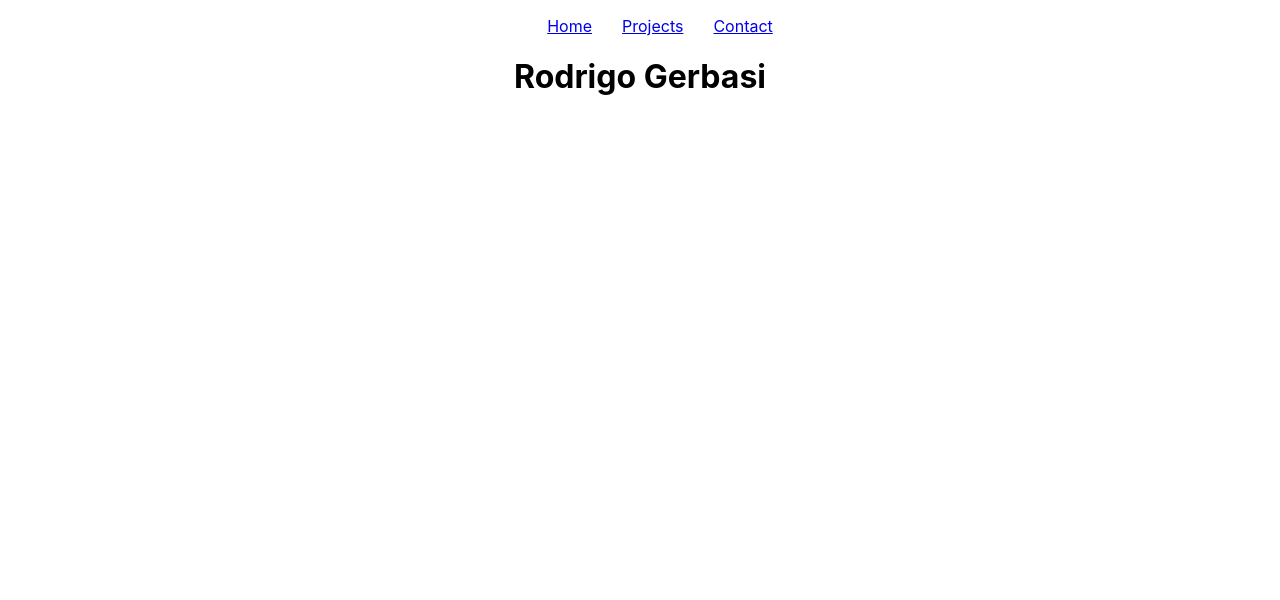
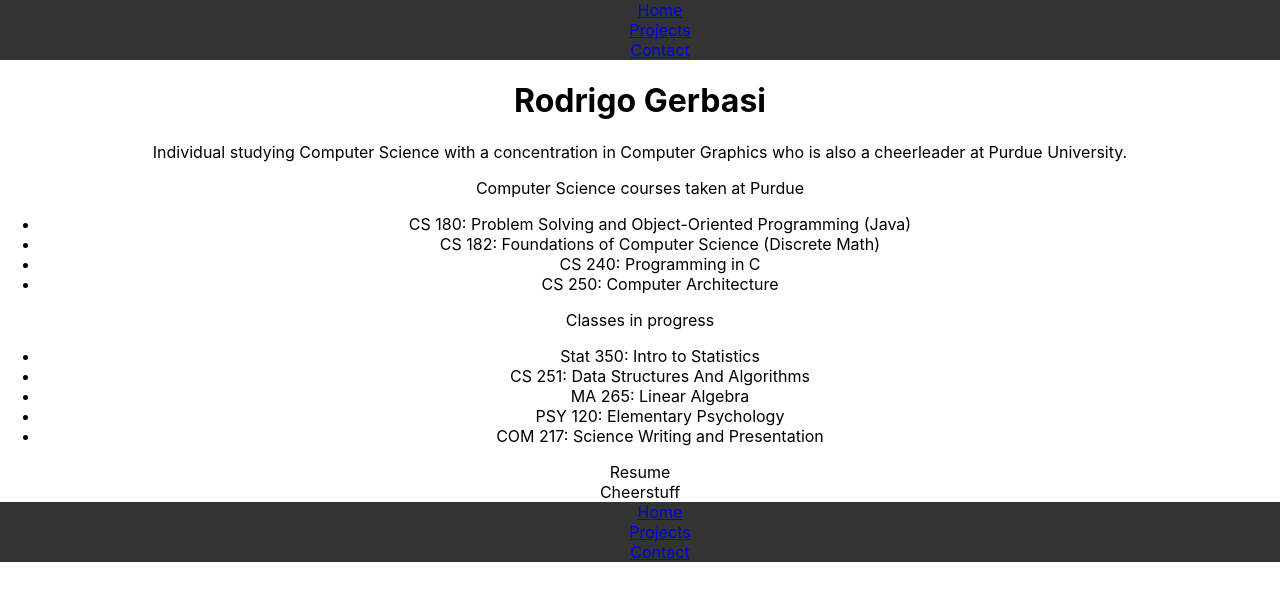
Before and after one commit to rgerbasi/homepage, a React (Create React App) app: page / in a window 1280 px wide. Shown: the top 600 px of the page. Built offline with nearby package versions, Linux system fonts and the light colour scheme.

Commit message:
Added aphrodite for css, started adding stylesheets

```diff
--- a/package.json
+++ b/package.json
@@ -3,6 +3,7 @@
   "version": "0.1.0",
   "private": true,
   "dependencies": {
+    "aphrodite": "^2.3.1",
     "react": "^16.8.6",
     "react-dom": "^16.8.6",
     "react-router-dom": "^5.0.0",
--- a/src/App.css
+++ b/src/App.css
@@ -1,11 +1,10 @@
+/*
 .App {
   text-align: center;
 }
+*/
 
-.Links li {
-  display: inline-block;
-  padding: 0 15px;
-}
+
 .App-logo {
   animation: App-logo-spin infinite 20s linear;
   height: 40vmin;
--- a/src/App.js
+++ b/src/App.js
@@ -1,39 +1,81 @@
 import React, { Component } from 'react';
 import { Route, Switch, NavLink } from 'react-router-dom'
+import { StyleSheet, css } from 'aphrodite'
 
 import Home from './Home'
 import Projects from './Projects'
 import Contact from './Contact'
 
-import './App.css'
+
+class App extends Component{
+  state = {
+    curpath: "/",
+  }
 
 
-class App extends React.Component{
 
   render(){
     return(
-      <div className="App">
-        <ul className="Links">
-          <li>
-            <NavLink to="/">Home</NavLink>
+      <div className={css(styles.App)} >
+        <ul className={css(styles.list)} >
+          <li style={styles.listItem}>
+            <NavLink to="/"  >Home</NavLink>
           </li>
-          <li>
-            <NavLink to="/projects">Projects</NavLink>
+          <li style={styles.listItem}>
+            <NavLink to="/projects" >Projects</NavLink>
           </li>
-          <li>
-            <NavLink to="/contact">Contact</NavLink>
+          <li style={styles.listItem}>
+            <NavLink to="/contact" >Contact</NavLink>
           </li>
         </ul>
+
+
         <Switch>
           <Route path="/" exact component={Home}/>
           <Route path="/projects" component={Projects}/>
           <Route path="/contact" component={Contact}/>
         </Switch>
+
+        <ul className={css(styles.list)} >
+          <li style={styles.listItem}>
+              <NavLink to="/" >Home</NavLink>
+            </li>
+            <li style={styles.listItem}>
+              <NavLink to="/projects" >Projects</NavLink>
+            </li>
+            <li style={styles.listItem}>
+              <NavLink to="/contact" >Contact</NavLink>
+            </li>
+        </ul>
+
+
       </div>
     )
   }
-
 }
 
+const styles = StyleSheet.create({
+  App:{
+    textAlign: 'center',
+
+  },
+  list:{
+    listStyleType: 'none',
+    margin: 0,
+    backgroundColor:'#333'
+  },
+  listItem:{
+    float: 'center',
+
+  },
+  link:{
+    display:'block',
+    color:'white',
+    textAlign:'center',
+    padding: '14px 16px',
+    textDecoration: 'none',
+
+  }
+})
 
 export default App;
--- a/src/Contact.js
+++ b/src/Contact.js
@@ -1,5 +1,5 @@
 import React, { Component } from 'react'
-import { Route } from 'react-router-dom'
+//import { Route } from 'react-router-dom'
 
 class Contact extends Component {
 
--- a/src/Home.js
+++ b/src/Home.js
@@ -1,15 +1,78 @@
 import React, { Component } from 'react'
-import { Route } from 'react-router-dom'
+//import { Route } from 'react-router-dom'
 
 class Home extends Component {
 
     render() {
+
         return(
-            <div className="Home">
+            <div className="home" style={styles.home}>
                 <h1>Rodrigo Gerbasi</h1>
+                <p>
+                    Individual studying Computer Science with a concentration in Computer Graphics who is also a cheerleader at Purdue University.
+                </p>
+
+                <div className="classes-taken" style={styles.taken}>Computer Science courses taken at Purdue
+                <ul>
+                    <li>
+                        CS 180: Problem Solving and Object-Oriented Programming (Java)
+                    </li>
+                    <li>
+                        CS 182: Foundations of Computer Science (Discrete Math)
+                    </li>
+                    <li>
+                        CS 240: Programming in C
+                    </li>
+                    <li>
+                        CS 250: Computer Architecture
+                    </li>
+                </ul>
+                </div>
+
+                <div className="classes-inprogress" style={styles.willtake}> Classes in progress
+                <ul>
+                    <li>
+                        Stat 350: Intro to Statistics
+                    </li>
+                    <li>
+                        CS 251: Data Structures And Algorithms
+                    </li>
+                    <li>
+                        MA 265: Linear Algebra
+                    </li>
+                    <li>
+                        PSY 120: Elementary Psychology
+                    </li>
+                    <li>
+                        COM 217: Science Writing and Presentation
+                    </li>
+                </ul>
+                </div>
+
+                <div className="resume">
+                    Resume
+                </div>
+
+                <div className="cheer">
+                    Cheerstuff
+                </div>
+
+
             </div>
         )
     }
+}
+
+const styles = {
+    home:{
+
+    },
+    taken:{
+
+    },
+    willtake:{
+
+    },
 
 }
 
--- a/src/Projects.js
+++ b/src/Projects.js
@@ -1,5 +1,5 @@
 import React, { Component } from 'react'
-import { Route } from 'react-router-dom'
+//import { Route } from 'react-router-dom'
 
 class Projects extends Component {
 
```
Also changed, not shown: 1 other file (tests, documents, lock files or other folders).
